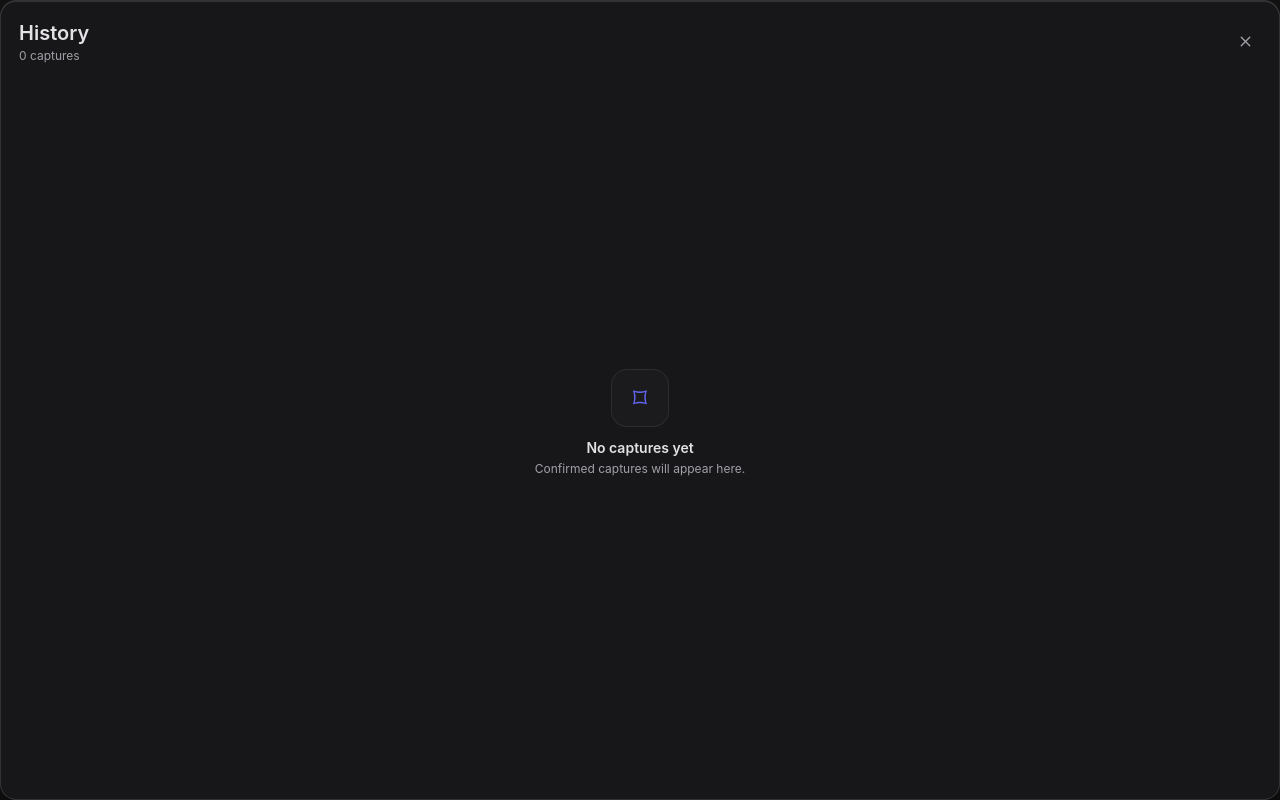
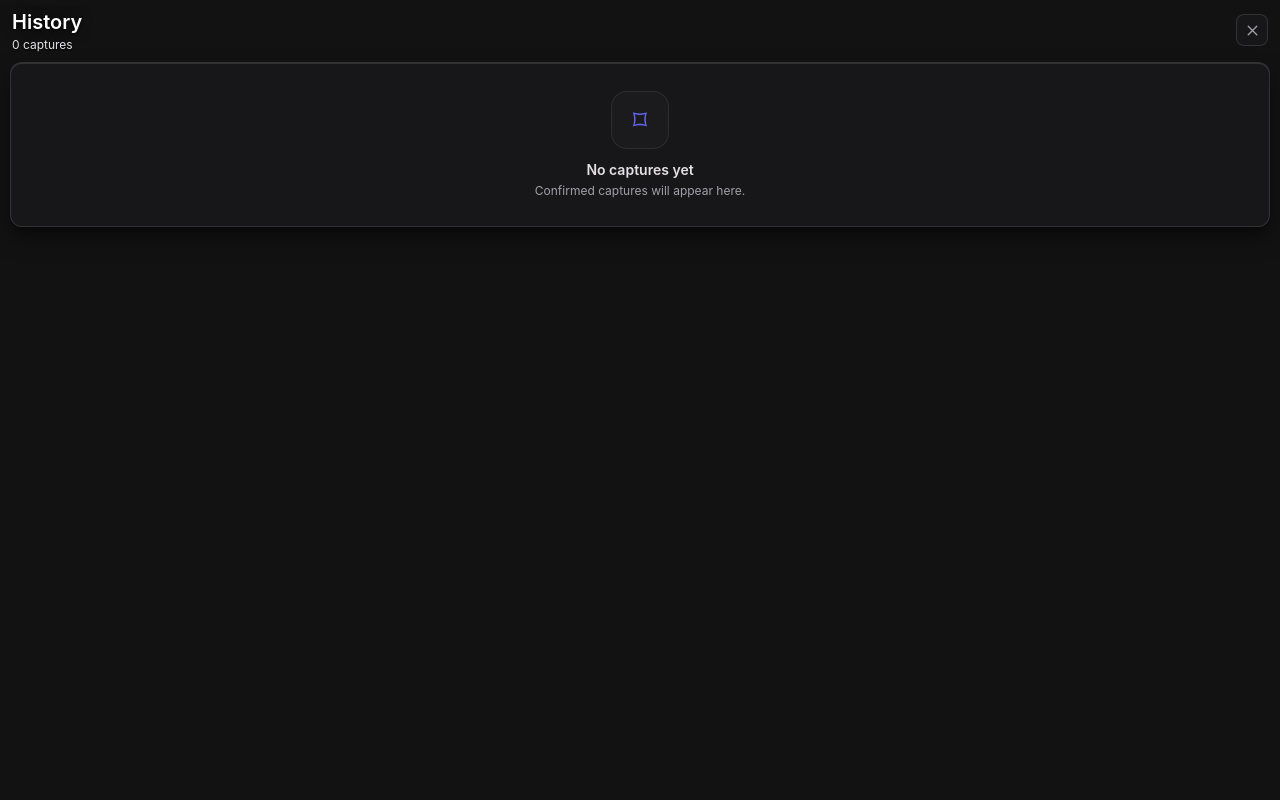
Before and after one commit to SaGgaSsa/keepshot, a SvelteKit app: page /history in a window 1280 px wide. Built offline with nearby package versions, Linux system fonts and the light colour scheme.

Commit message:
feat: single-column history list on a transparent panel

```diff
--- a/src/routes/history/+page.svelte
+++ b/src/routes/history/+page.svelte
@@ -1,5 +1,5 @@
 <script lang="ts">
-  import { onMount } from "svelte";
+  import { onMount, tick } from "svelte";
   import { invoke } from "@tauri-apps/api/core";
   import { getCurrentWebviewWindow } from "@tauri-apps/api/webviewWindow";
 
@@ -80,6 +80,12 @@
     }
   }
 
+
+  function scrollSelectedIntoView() {
+    void tick().then(() => {
+      document.querySelectorAll("article")[selectedIndex]?.scrollIntoView({ block: "nearest" });
+    });
+  }
   function onKeyDown(event: KeyboardEvent): void {
     if (event.key === "Enter" && event.target instanceof HTMLElement
       && event.target.closest("button")) return;
@@ -90,20 +96,15 @@
     }
     if (items.length === 0) return;
     const current = items[selectedIndex];
-    if (event.key === "ArrowRight") {
+    if (event.key === "ArrowDown") {
       event.preventDefault();
       selectedIndex = Math.min(items.length - 1, selectedIndex + 1);
-    } else if (event.key === "ArrowLeft") {
+      scrollSelectedIntoView();
+    } else if (event.key === "ArrowUp") {
       event.preventDefault();
       selectedIndex = Math.max(0, selectedIndex - 1);
-    } else if (event.key === "ArrowDown") {
-      event.preventDefault();
-      selectedIndex = Math.min(items.length - 1, selectedIndex + 2);
-    } else if (event.key === "ArrowUp") {
-      event.preventDefault();
-      selectedIndex = Math.max(0, selectedIndex - 2);
-    }
-    else if (event.key === "Enter" && current) {
+      scrollSelectedIntoView();
+    } else if (event.key === "Enter" && current) {
       event.preventDefault();
       void copy(current, true);
     } else if (event.key.toLowerCase() === "e" && current) {
@@ -224,17 +225,13 @@
     background: transparent;
   }
 
+  /* The panel itself has no background: only the title and the capture cards float over the desktop. */
   .panel {
     box-sizing: border-box;
     width: 100%;
     height: 100%;
     overflow: hidden;
-    padding: 18px;
-    border: 1px solid var(--color-glass-rim);
-    border-radius: 16px;
-    background: var(--color-glass);
-    backdrop-filter: blur(16px) saturate(180%);
-    box-shadow: var(--shadow-l1);
+    padding: 8px 10px;
     color: var(--color-text);
     outline: none;
   }
@@ -243,20 +240,30 @@
     display: flex;
     align-items: center;
     justify-content: space-between;
-    margin-bottom: 18px;
+    margin-bottom: 10px;
+    padding: 0 2px;
   }
 
   h1 {
     margin: 0;
+    color: #fff;
     font-size: 20px;
     font-weight: 600;
     line-height: 28px;
+    text-shadow: 0 1px 2px rgba(0, 0, 0, 0.8), 0 0 12px rgba(0, 0, 0, 0.6);
   }
 
   header p {
     margin: 1px 0 0;
-    color: var(--color-text-muted);
+    color: #e4e4e7;
     font-size: 12px;
+    text-shadow: 0 1px 2px rgba(0, 0, 0, 0.8);
+  }
+
+  .close {
+    border-color: var(--color-glass-rim);
+    background: var(--color-glass);
+    backdrop-filter: blur(16px) saturate(180%);
   }
 
   button {
@@ -288,23 +295,31 @@
   }
 
   .grid {
-    display: grid;
-    grid-template-columns: repeat(2, minmax(0, 1fr));
-    gap: 16px 12px;
-    height: calc(100% - 66px);
+    display: flex;
+    flex-direction: column;
+    gap: 10px;
+    height: calc(100% - 50px);
     overflow-y: auto;
     padding: 2px 2px 12px;
+    scrollbar-width: none;
   }
 
   article {
     position: relative;
+    flex: none;
     min-width: 0;
+    padding: 8px;
+    border: 1px solid var(--color-glass-rim);
+    border-radius: 12px;
+    background: var(--color-glass);
+    backdrop-filter: blur(16px) saturate(180%);
+    box-shadow: var(--shadow-l1);
   }
 
   .preview {
     display: flex;
     width: 100%;
-    height: 118px;
+    height: 180px;
     overflow: hidden;
     padding: 0;
     border: 1px solid var(--color-divider);
@@ -341,8 +356,8 @@
 
   .actions {
     position: absolute;
-    top: 8px;
-    right: 8px;
+    top: 14px;
+    right: 14px;
     display: flex;
     gap: 2px;
     padding: 3px;
@@ -376,7 +391,12 @@
     display: grid;
     justify-items: center;
     align-content: center;
-    height: calc(100% - 80px);
+    padding: 28px 16px;
+    border: 1px solid var(--color-glass-rim);
+    border-radius: 12px;
+    background: var(--color-glass);
+    backdrop-filter: blur(16px) saturate(180%);
+    box-shadow: var(--shadow-l1);
     color: var(--color-text-muted);
     text-align: center;
   }
```
Also changed, not shown: 1 other file (tests, documents, lock files or other folders).
